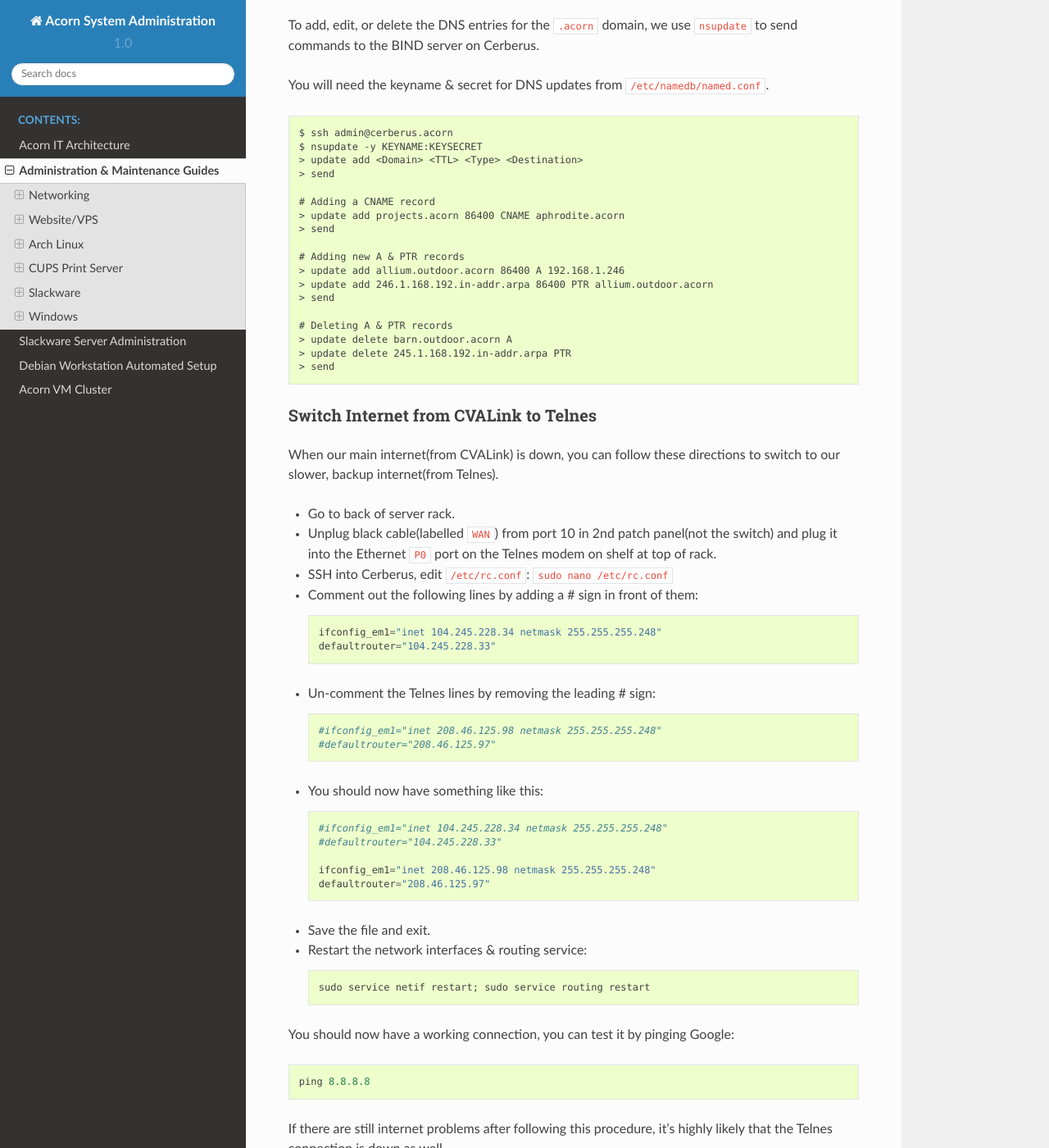
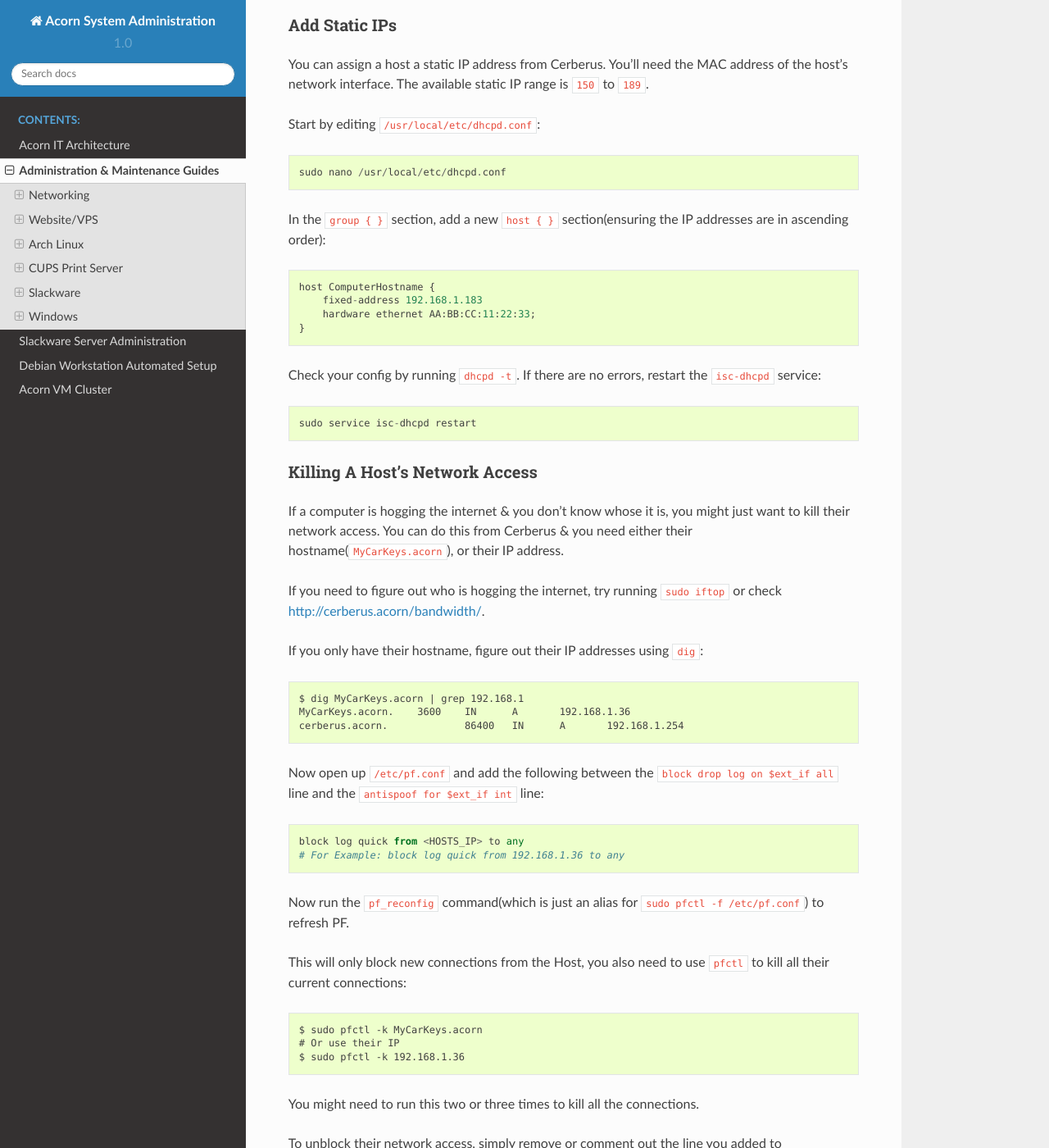
Before and after one commit to prikhi/sysadmintools, a Sphinx documentation site: the page built from docs/source/guides.rst, in a window 1280 px wide and 1400 px high, scrolled down 727 px. Shown: the whole window at 82% size. Built offline with Sphinx 7.4.7 and the Read the Docs theme 2.0.0, drawn with Linux system fonts in a browser that asks for light colours; some of the changed text lies outside the part shown.

Commit message:
docs: Add Additional Networking Guides

```diff
--- a/docs/source/architecture.rst
+++ b/docs/source/architecture.rst
@@ -50,9 +50,7 @@ These links might be helpful:
 * Newbie Guide for PF on OpenBSD: http://www.thedeepsky.com/howto/newbie_pf_guide.php
 * TCP/IP Primer: http://www.ipprimer.com/
 
-TODO: Add maintenance documentation: adding static ips, killing someones internet
-
-TODO: Buy a server w/ a lotta ram, ssd, & a 10Gb nic and replace cerberus
+TODO: Buy a server w/ a lotta ram, ssd, & a 10Gb nic(for squid) and upgrade cerberus!
 
 
 Aphrodite
--- a/docs/source/guides.rst
+++ b/docs/source/guides.rst
@@ -10,6 +10,69 @@ Administration & Maintenance Guides
 
 Networking
 ==========
+
+Add Static IPs
+--------------
+
+You can assign a host a static IP address from Cerberus. You'll need the MAC
+address of the host's network interface. The available static IP range is
+``150`` to ``189``.
+
+Start by editing ``/usr/local/etc/dhcpd.conf``::
+
+    sudo nano /usr/local/etc/dhcpd.conf
+
+In the ``group { }`` section, add a new ``host { }`` section(ensuring the IP
+addresses are in ascending order)::
+
+    host ComputerHostname {
+        fixed-address 192.168.1.183
+        hardware ethernet AA:BB:CC:11:22:33;
+    }
+
+Check your config by running ``dhcpd -t``. If there are no errors, restart the
+``isc-dhcpd`` service::
+
+    sudo service isc-dhcpd restart
+
+
+Killing A Host's Network Access
+-------------------------------
+
+If a computer is hogging the internet & you don't know whose it is, you might
+just want to kill their network access. You can do this from Cerberus & you
+need either their hostname(``MyCarKeys.acorn``), or their IP address.
+
+If you need to figure out who is hogging the internet, try running ``sudo
+iftop`` or check http://cerberus.acorn/bandwidth/.
+
+If you only have their hostname, figure out their IP addresses using ``dig``::
+
+    $ dig MyCarKeys.acorn | grep 192.168.1
+    MyCarKeys.acorn.	3600	IN	A	192.168.1.36
+    cerberus.acorn.		86400	IN	A	192.168.1.254
+
+Now open up ``/etc/pf.conf`` and add the following between the ``block drop log
+on $ext_if all`` line and the ``antispoof for $ext_if int`` line::
+
+    block log quick from <HOSTS_IP> to any
+    # For Example: block log quick from 192.168.1.36 to any
+
+Now run the ``pf_reconfig`` command(which is just an alias for ``sudo pfctl -f
+/etc/pf.conf``) to refresh PF.
+
+This will only block new connections from the Host, you also need to use
+``pfctl`` to kill all their current connections::
+
+    $ sudo pfctl -k MyCarKeys.acorn
+    # Or use their IP
+    $ sudo pfctl -k 192.168.1.36
+
+You might need to run this two or three times to kill all the connections.
+
+To unblock their network access, simply remove or comment out the line you
+added to ``/etc/pf.conf`` and re-run ``pf_reconfig``.
+
 
 Add or Modify DNS Entries
 -------------------------
```
Also changed, not shown: other parts of docs/source/architecture.rst (+1 -1 lines).
